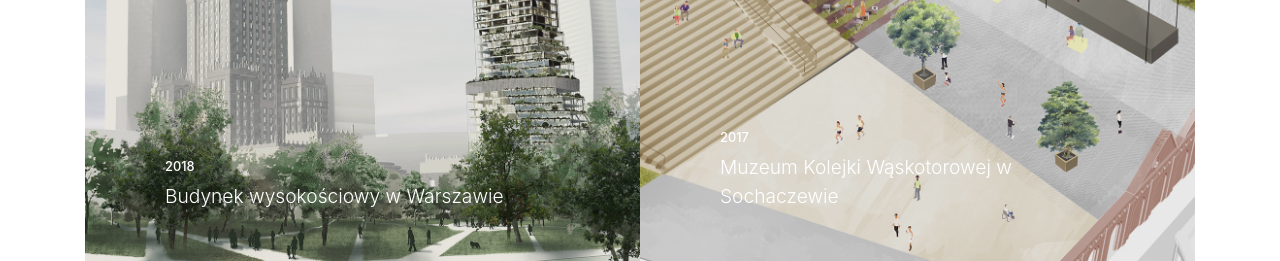
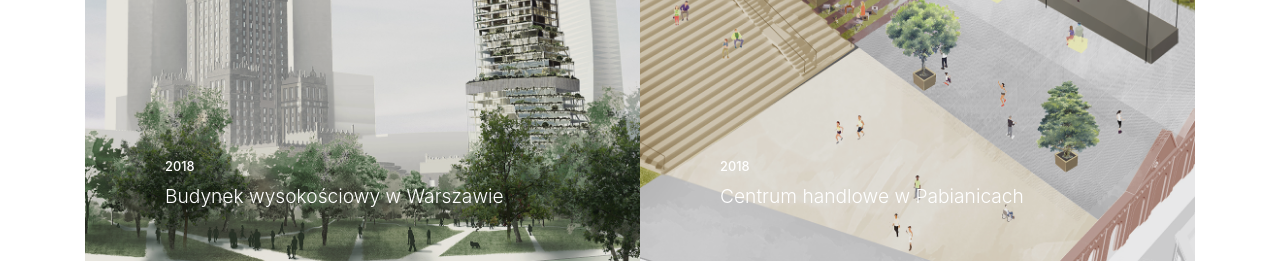
Before and after one commit to agatapolkowska/agatapolkowska.github.io, a website with bundled scripts: page index.html in a window 1280 px wide. Shown: the part 2240-2501 px from the top of the page. Built offline with nearby package versions, Linux system fonts and the light colour scheme.

Commit message:
[Portfolio] mod: podpis Pabianice

```diff
--- a/index.html
+++ b/index.html
@@ -174,8 +174,8 @@
             <a class="portfolio-item" href="img/por2.jpg" target="_blank">
               <span class="caption">
                 <span class="caption-content">
-                  <h2>2017</h2>
-                  <p class="mb-0">Muzeum Kolejki Wąskotorowej w Sochaczewie</p>
+                  <h2>2018</h2>
+                  <p class="mb-0">Centrum handlowe w Pabianicach</p>
                 </span>
               </span>
               <img class="img-fluid" src="img/portfolio-3.jpg" alt="">
```
